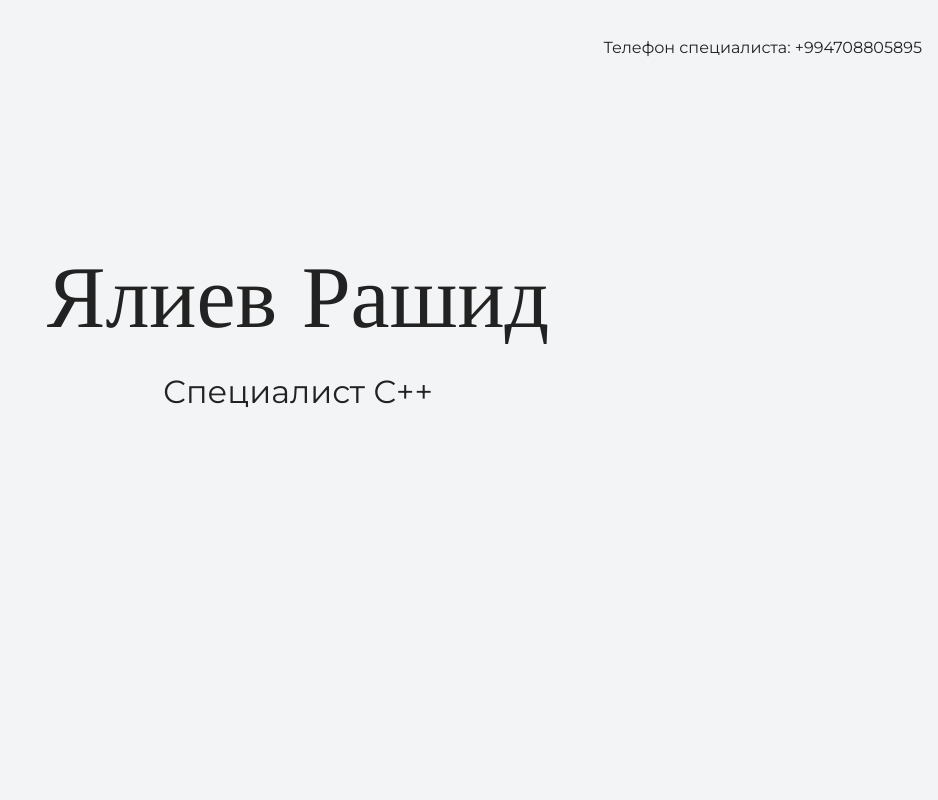
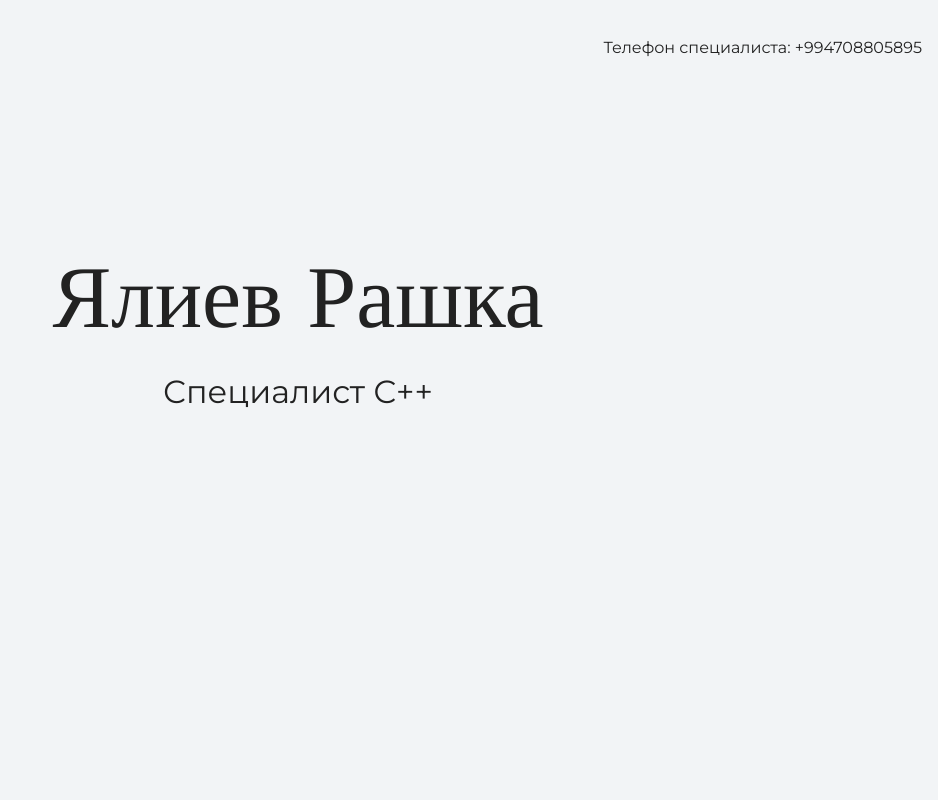
Before and after one commit to cryopsychppp/my_site, a plain HTML site: page index.html in a window 1280 px wide. Shown: the top 800 px of the page, without its empty margins (342-1280 px from the left). Drawn offline with nearby package versions, Linux system fonts and the light colour scheme.

Commit message:
Поменял имя

```diff
--- a/index.html
+++ b/index.html
@@ -16,7 +16,7 @@
 
     <section class="hero-image">
 		<div class="container">
-			<h1 class="heading">Ялиев Рашид</h1>
+			<h1 class="heading">Ялиев Рашка</h1>
 			<p>Специалист C++</p>
 		</div>
     </section>
```
